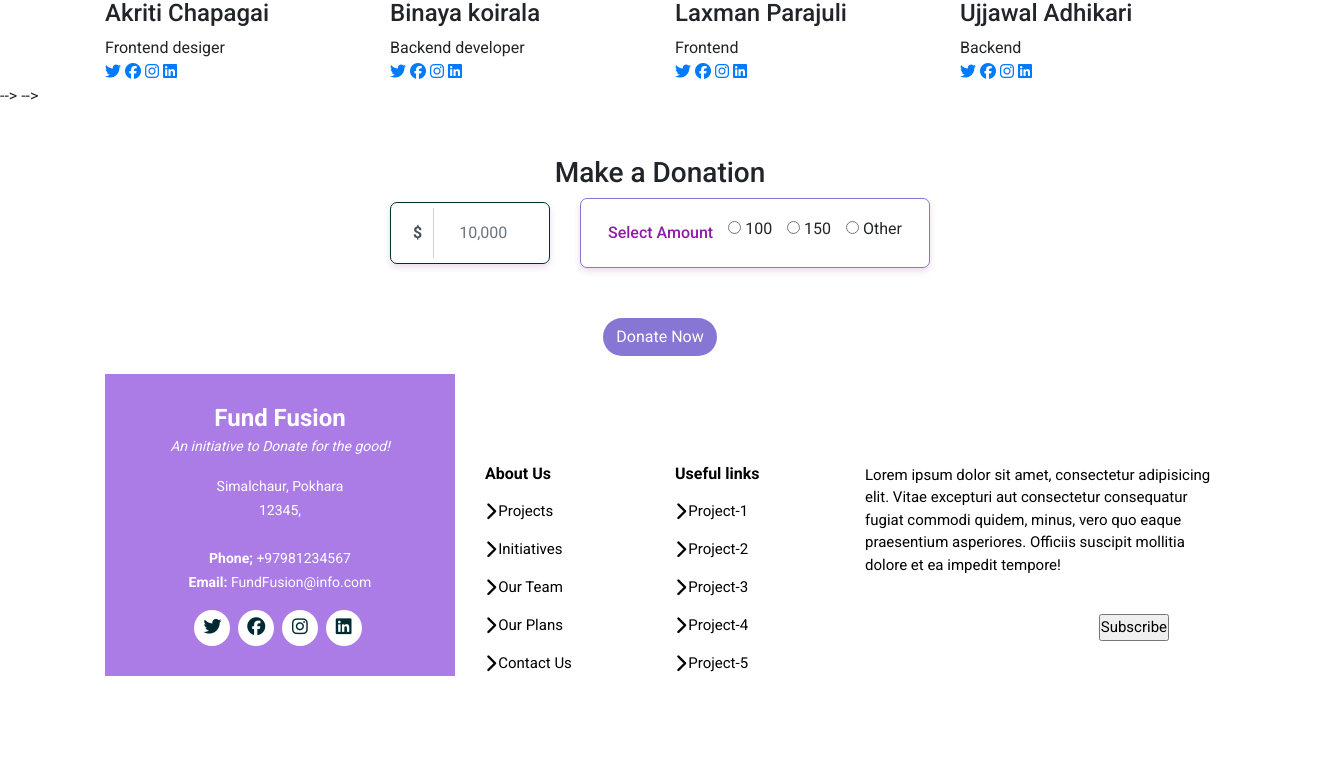
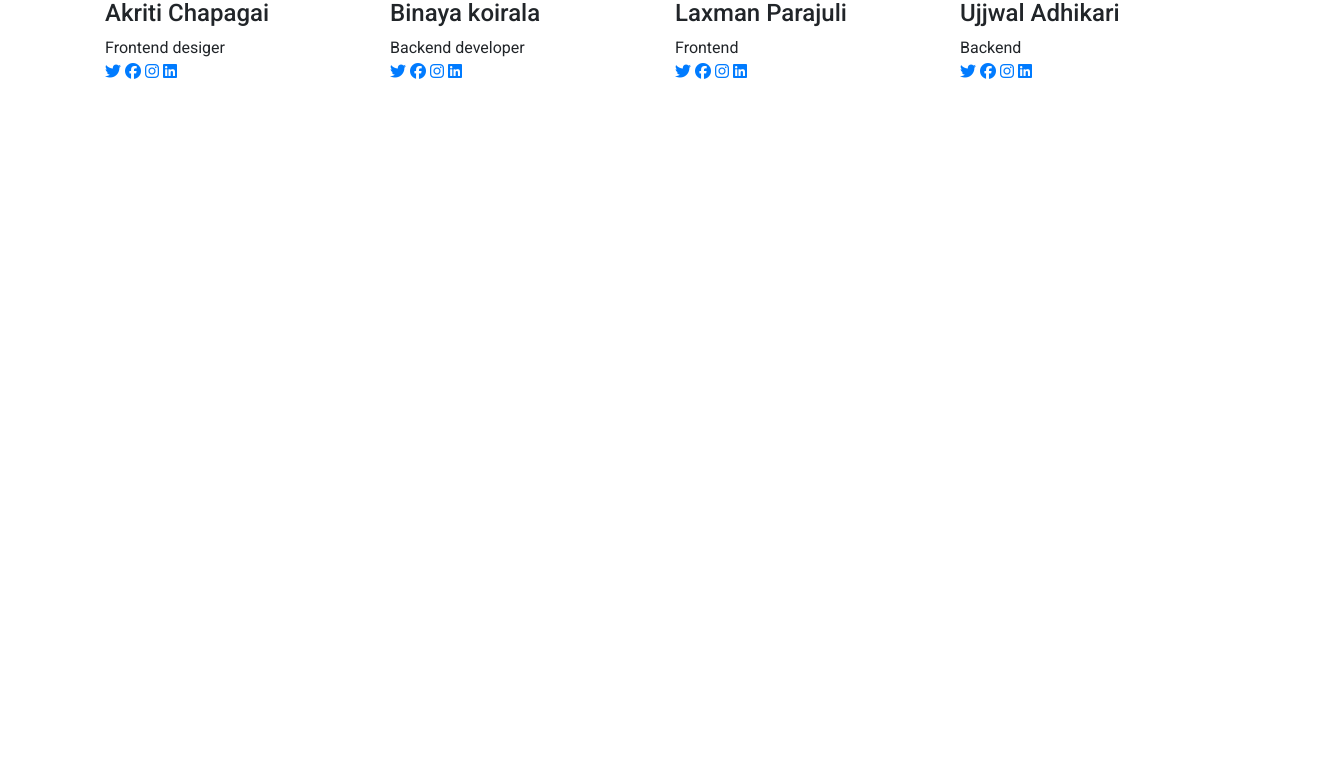
Before and after one commit to aakrity17/FundFusion, a PHP site: page /FundFusion/ in a window 1320 px wide. Shown: the part 2619-3392 px from the top of the page. After the commit the page ends 2698 px from the top, so only its background shows below. Run offline with PHP 8.4, Linux system fonts and the light colour scheme; some libraries are stand-ins or nearby versions.

Commit message:
UI enchanced

```diff
--- a/index.php
+++ b/index.php
@@ -180,7 +180,7 @@
                         <div class="tab-pane container p-0 active" id="about-1">
 
                             <!-- ABOUT US WALA PAGE -->
-                            <div class="img" style="background-image: url(/img/about.jpg);"></div>
+                            <div class="img" style="background-image: url(img/about.jpg);"></div>
                             <h3><a href="about-us">About Us</a></h3>
                             <p>Welcome to our charity app! We are a team of passionate individuals dedicated to making a
                                 positive impact in the world. Our mission is to connect people with the causes they care
@@ -241,7 +241,7 @@
                         </div>
                         <!----->
                         <div class="tab-pane container p-0" id="about-6">
-                            <div class="img" style="background-image: url(img/plan.jpg)no-repeat"></div>
+                            <div class="img" style="background-image:url(img/plan.jpg);"></div>
                             <h3><a href="#">Our Plans</a></h3>
                             <p>Lorem ipsum dolor sit amet, consectetur adipiscing elit. Sed ac sem sed arcu lobortis
                                 tempor. Fusce vel magna id lorem finibus eleifend. Suspendisse potenti. Aenean ultrices
@@ -389,16 +389,16 @@
                         <h4>Binaya koirala</h4>
                         <span>Backend developer</span>
                         <div class="social">
-                            <a href="">
+                            <a href="https://twitter.com/">
                                 <i class="fab fa-twitter"></i>
                             </a>
-                            <a href="">
+                            <a href="https://www.facebook.com/">
                                 <i class="fab fa-facebook"></i>
                             </a>
-                            <a href="">
+                            <a href="https://www.instagram.com/">
                                 <i class="fab fa-instagram"></i>
                             </a>
-                            <a href="">
+                            <a href="https://www.linkedin.com/in/">
                                 <i class="fab fa-linkedin"></i>
                             </a>
                         </div>
@@ -415,16 +415,16 @@
                         <h4>Laxman Parajuli</h4>
                         <span>Frontend</span>
                         <div class="social">
-                            <a href="">
+                            <a href="https://twitter.com/">
                                 <i class="fab fa-twitter"></i>
                             </a>
-                            <a href="">
+                            <a href="https://www.facebook.com/">
                                 <i class="fab fa-facebook"></i>
                             </a>
-                            <a href="">
+                            <a href="https://www.instagram.com/">
                                 <i class="fab fa-instagram"></i>
                             </a>
-                            <a href="">
+                            <a href="https://www.linkedin.com/in/">
                                 <i class="fab fa-linkedin"></i>
                             </a>
                         </div>
@@ -438,19 +438,19 @@
                         <img src="img/member4.jpg" class="img-fluid" alt="">
                     </div>
                     <div class="team-info">
-                        <h4>Ujjawal Adhikari</h4>
+                        <h4>Ujjwal Adhikari</h4>
                         <span>Backend</span>
                         <div class="social">
-                            <a href="">
+                            <a href="https://twitter.com/xatey999">
                                 <i class="fab fa-twitter"></i>
                             </a>
-                            <a href="">
+                            <a href="https://www.facebook.com/ujjwal.adhikari.526438">
                                 <i class="fab fa-facebook"></i>
                             </a>
-                            <a href="">
+                            <a href=" https://www.instagram.com/xatey_999">
                                 <i class="fab fa-instagram"></i>
                             </a>
-                            <a href="">
+                            <a href="https://www.linkedin.com/in/ujjwal-adhikari-2a7631279/?trk=contact-info">
                                 <i class="fab fa-linkedin"></i>
                             </a>
                         </div>
@@ -464,81 +464,10 @@
 
     </section>
     <!---End of Team Section-->
-    <!--Finished projects-->
-    <!-- <section>
-        <div class="container">
-            <div class="text-center">
-                <h2 class="mb-5">Finished Projects</h2>
-            </div>
-            <div class="row no-gutters">
-                <div class="col-lg-6">
-                    <a class="project-item" href="">
-                        <span class="text">
-                            <span class="des">
-                                <h1>Animal Rescue</h1>
-                                <p class="mb-0">
-                                    This was one of our best projects in which we rescued animals and landed them to a
-                                    safe and secure place.
-                                </p>
-                            </span>
-                        </span>
-                        <img src="img/p1.jpg" class="img-fluid" alt="">
-                    </a>
-                </div>
-                <!---->
-    <!-- <div class="col-lg-6">
-        <a class="project-item" href="">
-            <span class="text">
-                <span class="des">
-                    <h1>Love Animals</h1>
-                    <p class="mb-0">
-                        This was an amazing webinar in which we taught people about loving and caring
-                        animals as we care about humans. Animals are a precious gifts by nature.
-                    </p>
-                </span>
-            </span>
-            <img src="img/p2.jpg" class="img-fluid" alt="">
-        </a>
-    </div>
-    <!---->
-    <!-- <div class="col-lg-6">
-        <a class="project-item" href="">
-            <span class="text">
-                <span class="des">
-                    <h1>Animals in Air</h1>
-                    <p class="mb-0">
-                        This was a wonderful session in which we demonstrated about not keeping animals in
-                        cages. They also have right to move freely. Definitely you can make forests for them
-                        and let them wonder there freely.
-                    </p>
-                </span>
-            </span>
-            <img src="img/p3.jpg" class="img-fluid" alt="">
-        </a>
-    </div> -->
-    <!---->
-    <!-- <div class="col-lg-6">
-        <a class="project-item" href="">
-            <span class="text">
-                <span class="des">
-                    <h1>Uncage the Birds</h1>
-                    <p class="mb-0">
-                        Once abundant across large parts of India, the species like Parakeets, Mynas,
-                        Owls,Sparrows etc have slipped into the danger of extinction. This is a humble
-                        request to birds and animal lovers, say No to "Bird Trade".
-                    </p>
-                </span>
-            </span>
-            <img src="img/p4.jpg" class="img-fluid" alt="">
-        </a> -->
-    </div> -->
-    <!---->
-    </div>
-    </div>
-    </section> -->
+
     <!---End of finished projects Section-->
     <!---Donation Section-->
-    <section class="mt-5">
+    <!-- <section class="mt-5">
         <div class="container">
             <div class="row justify-content-center">
                 <div class="col-lg-6">
@@ -546,9 +475,9 @@
                         <h3>Make a Donation</h3>
                     </div>
                 </div>
-            </div>
-            <!---->
-            <div class="row justify-content-center">
+            </div> -->
+    <!---->
+    <!-- <div class="row justify-content-center">
                 <div class="col-lg-6">
                     <form class="donation-form">
                         <div class="row align-items-center">
@@ -564,13 +493,13 @@
                                         </div>
                                     </div>
                                 </div>
-                            </div>
-                            <!----->
-                            <div class="col-md-8">
+                            </div> -->
+    <!----->
+    <!-- <div class="col-md-8">
                                 <div class="amount">
                                     <div class="need d-flex align-items-center
-                        justify-content-between">
-                                        <div class="select">
+                        justify-content-between"> -->
+    <!-- <div class="select">
                                             <h5>Select Amount</h5>
                                         </div>
                                         <div class="funds">
@@ -593,8 +522,8 @@
                             </div>
                         </div>
                     </form>
-                </div>
-            </div>
+                </div> -->
+    <!-- </div>
             <div class="row mb-3">
                 <div class="col-12">
                     <div class="donation-btn text-center">
@@ -604,9 +533,9 @@
             </div>
         </div>
         </div>
-    </section>
+    </section> -->
     <!---End of Donation section Section-->
-    <footer class="footer mt-5">
+    <!-- <footer class="footer mt-5">
         <div class="footer-top">
             <div class="container">
                 <div class="row">
@@ -714,7 +643,7 @@
                         </ul>
                     </div>
                     <div class="col-lg-4 col-md-6 footer-newsletter">
-                        <!-- <h4>Our News Letters</h4> -->
+                        <h4>Our News Letters</h4>
                         <p>Lorem ipsum dolor sit amet, consectetur adipisicing elit. Vitae excepturi aut consectetur
                             consequatur fugiat commodi quidem, minus, vero quo eaque praesentium asperiores. Officiis
                             suscipit mollitia dolore et ea impedit tempore!
@@ -722,12 +651,12 @@
                         <form>
                             <input type="email" name="email">
                             <input type="submit" value="Subscribe">
-                        </form>
-                    </div>
-                </div>
-            </div>
-        </div>
-    </footer>
+                        </form> -->
+    <!-- </div>
+    </div>
+    </div>
+    </div> -->
+    <!-- </footer> -->
 
 
     <!-- Optional JavaScript -->
```
